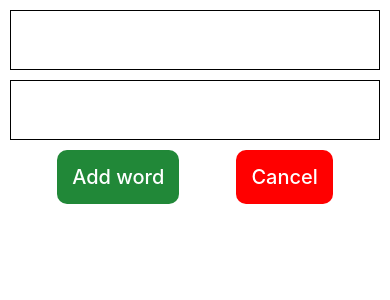
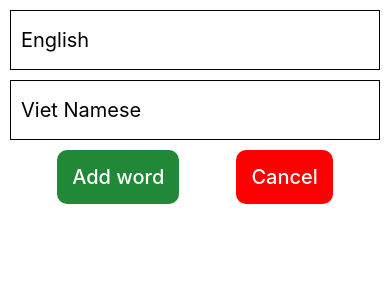
Before and after one commit to HaiSon1007/Reactnativeve29092020, a React Native app: screen / in a window 390 px wide. Shown: the top 300 px of the page. Built offline with nearby package versions, Linux system fonts and the light colour scheme.

Commit message:
textinput

```diff
--- a/src/components/Form.js
+++ b/src/components/Form.js
@@ -7,12 +7,33 @@ import {
   TextInput,
 } from 'react-native';
 export default class Form extends Component {
+  constructor(props) {
+    super(props);
+    this.state = {
+      txtEn: '',
+      txtVn: '',
+    };
+  }
   render() {
     return (
       <View>
         <View style={styles.containerTextInput}>
-          <TextInput style={styles.textInput} />
-          <TextInput style={styles.textInput} />
+          <TextInput
+            onChangeText={text => {
+              this.state.txtEn = text;
+            }}
+            keyboardType="ascii-capable"
+            placeholder="English"
+            style={styles.textInput}
+          />
+          <TextInput
+            onChangeText={text => {
+              this.state.txtVn = text;
+            }}
+            keyboardType="ascii-capable"
+            placeholder="Viet Namese"
+            style={styles.textInput}
+          />
         </View>
         <View style={styles.containerTouchable}>
           <TouchableOpacity
```
